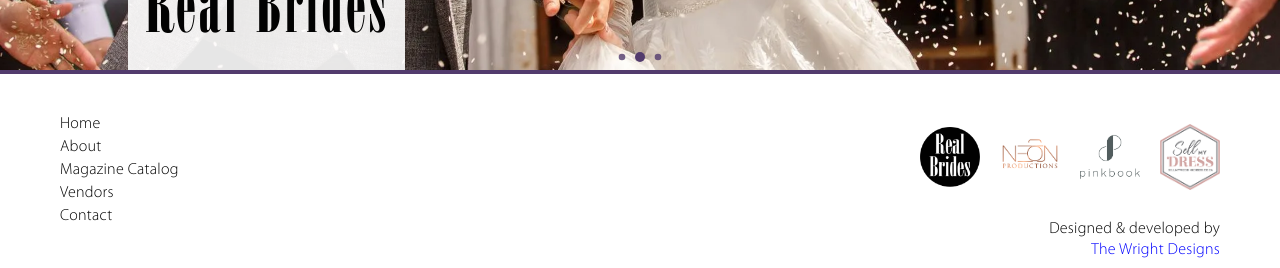
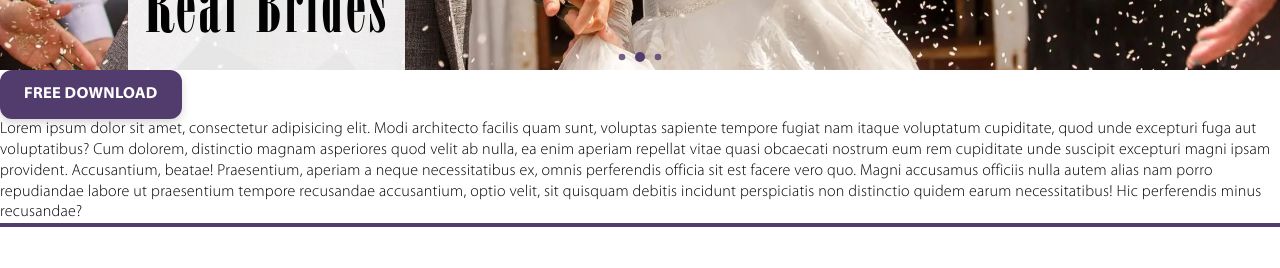
Before and after one commit to chadwright101/real-brides, a Next.js app: page / in a window 1280 px wide. Shown: the part 633-901 px from the top of the page. Built offline with nearby package versions, Linux system fonts and the light colour scheme.

Commit message:
feat: add button component

```diff
--- /dev/null
+++ b/app/_components/button.tsx
@@ -0,0 +1,68 @@
+"use client";
+
+import classNames from "classnames";
+import Link from "next/link";
+import { useFormStatus } from "react-dom";
+
+interface Props {
+  onClick?: () => void;
+  children?: React.ReactNode;
+  cssClasses?: string;
+  url?: string;
+  target?: "_blank" | "_self";
+  disabled?: boolean;
+  form?: boolean;
+  type?: "submit" | "button";
+}
+
+const Button = ({
+  onClick,
+  children,
+  cssClasses,
+  url = "#",
+  target,
+  disabled,
+  form,
+  type = "button",
+}: Props) => {
+  const { pending } = useFormStatus();
+
+  const buttonStyles =
+    "rounded-xl drop-shadow-default uppercase bg-purple border-4 border-purple px-5 py-[10px] text-white font-bold ease-in-out duration-200";
+
+  if (!form) {
+    return (
+      <Link
+        href={url}
+        target={target}
+        className={`${buttonStyles} inline-block tablet:hover:bg-white tablet:hover:text-black ${cssClasses}`}
+        aria-label={children as string}
+      >
+        {children}
+      </Link>
+    );
+  } else {
+    return (
+      <button
+        className={classNames(`${buttonStyles} ${cssClasses}`, {
+          "cursor-not-allowed": !disabled || !pending,
+          "tablet:hover:bg-white tablet:hover:text-black": !pending,
+          "w-[107.2px] tablet:hover:bg-purple tablet:hover:text-white": pending,
+        })}
+        type={type}
+        onClick={onClick}
+        disabled={disabled || pending}
+        aria-label={children as string}
+      >
+        {pending && type == "submit" ? (
+          <div className="spinner"></div>
+        ) : (
+          type === "submit" && "Submit"
+        )}
+        {type === "button" && children}
+      </button>
+    );
+  }
+};
+
+export default Button;
--- a/app/globals.css
+++ b/app/globals.css
@@ -55,14 +55,14 @@
         @apply drop-shadow-default
     }
 
-    .small-spinner {
+    .spinner {
         width: 20px;
         height: 20px;
         position: relative;
     }
 
-    .small-spinner::before,
-    .small-spinner::after {
+    .spinner::before,
+    .spinner::after {
         content: "";
         width: 100%;
         height: 100%;
@@ -71,11 +71,11 @@
         top: 0;
         left: 0;
         border: 3px solid transparent;
-        border-top-color: #523B6D;
+        border-top-color: #FFFFFF;
         animation: spin 1s linear infinite;
     }
 
-    .small-spinner::after {
+    .spinner::after {
         animation-delay: 0.5s;
     }
 
--- a/app/layout.tsx
+++ b/app/layout.tsx
@@ -2,6 +2,7 @@ import type { Metadata } from "next";
 import "./globals.css";
 import Header from "./_components/navigation/header";
 import Footer from "./_components/navigation/footer";
+import Button from "./_components/button";
 
 export const metadata: Metadata = {
   title: "Create Next App",
--- a/app/page.tsx
+++ b/app/page.tsx
@@ -1,9 +1,25 @@
+import Button from "./_components/button";
 import HeroComponent from "./_components/home-page/hero-component";
 
 export default function Home() {
   return (
     <main>
       <HeroComponent />
+      <Button>Free Download</Button>
+      <p>
+        Lorem ipsum dolor sit amet, consectetur adipisicing elit. Modi
+        architecto facilis quam sunt, voluptas sapiente tempore fugiat nam
+        itaque voluptatum cupiditate, quod unde excepturi fuga aut voluptatibus?
+        Cum dolorem, distinctio magnam asperiores quod velit ab nulla, ea enim
+        aperiam repellat vitae quasi obcaecati nostrum eum rem cupiditate unde
+        suscipit excepturi magni ipsam provident. Accusantium, beatae!
+        Praesentium, aperiam a neque necessitatibus ex, omnis perferendis
+        officia sit est facere vero quo. Magni accusamus officiis nulla autem
+        alias nam porro repudiandae labore ut praesentium tempore recusandae
+        accusantium, optio velit, sit quisquam debitis incidunt perspiciatis non
+        distinctio quidem earum necessitatibus! Hic perferendis minus
+        recusandae?
+      </p>
     </main>
   );
 }
```
